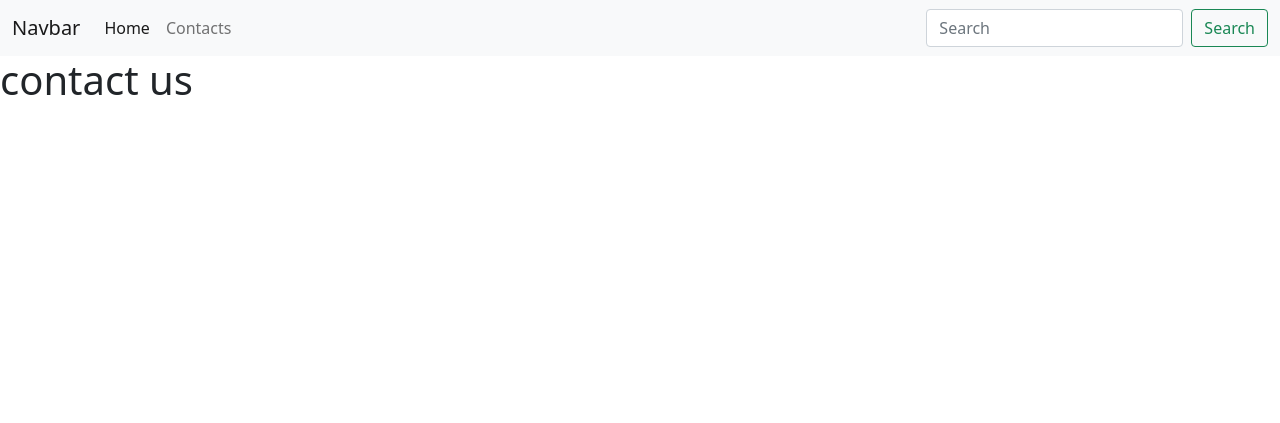
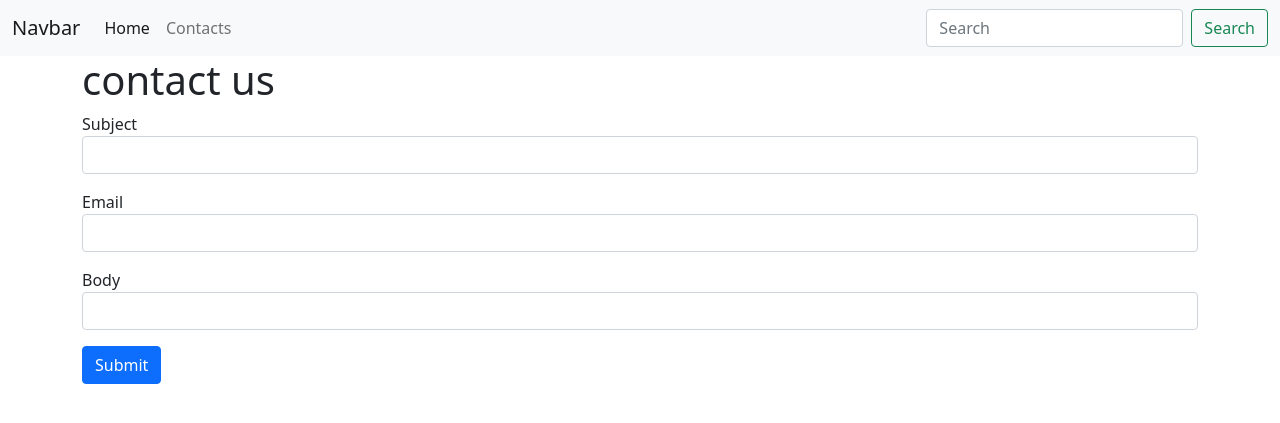
Before and after one commit to Paul-Gigel/MVC_Framework_from_Scratch_php, a PHP site: page /contact in a window 1280 px wide. Shown: the top 423 px of the page. Run offline with PHP 8.4, Linux system fonts and the light colour scheme.

Commit message:
25.04.2022 16:20

```diff
--- a/core/Router.php
+++ b/core/Router.php
@@ -25,11 +25,6 @@ class Router
         $this->response = $response;
     }
 
-    public function get($path, $callback)
-    {
-        $this->routes['get'][$path] = $callback;
-    }
-
     public function resolve()
     {
         $path = $this->request->getPath();
@@ -37,7 +32,7 @@ class Router
         $callback = $this->routes[$method][$path] ?? false;
         if ($callback === false)    {
             $this->response->setStatusCode(404);
-            return "not found";
+            return $this->renderView("_404");
         }
         if (is_string($callback))   {
             return $this->renderView($callback);
@@ -52,12 +47,26 @@ class Router
         return str_replace('{{content}}', $viewContent, $layoutContent);
         //include_once Application::$ROOT_DIR."/views/$view.php";
     }
+    public function renderContent($viewContent)   //$view = $callback
+    {
+        $layoutContent = $this->layoutContent();
+        return str_replace('{{content}}', $viewContent, $layoutContent);
+    }
 
     protected function layoutContent()
     {
         ob_start();
         include_once Application::$ROOT_DIR."/views/layouts/main.php";
         return ob_get_clean();
+    }
+
+    public function get($path, $callback)
+    {
+        $this->routes['get'][$path] = $callback;
+    }
+    public function post($path, $callback)
+    {
+        $this->routes['post'][$path] = $callback;
     }
 
     protected function renderOnlyView($view)
--- a/public/index.php
+++ b/public/index.php
@@ -1,6 +1,7 @@
 <?php
 
 require_once __DIR__ . '/../vendor/autoload.php';
+use app\controllers\SiteController;
 use app\core\Application;
 
 $app = new Application(dirname(__DIR__));
@@ -8,6 +9,7 @@ $app = new Application(dirname(__DIR__));
 
 $app->router->get('/', 'home');
 $app->router->get('/contact', 'contact');
+$app->router->post('/contact', [SiteController::class, 'handleContact']);
 
 
 $app->run();
--- /dev/null
+++ b/views/_404.php
@@ -0,0 +1,3 @@
+<?php
+?>
+<h1>Not Found</h1>
--- a/views/contact.php
+++ b/views/contact.php
@@ -1 +1,16 @@
 <h1>contact us</h1>
+<form action="" method="post">
+    <div class="mb-3">
+        <label>Subject</label>
+        <input type="text" name="subject" class="form-control">
+    </div>
+    <div class="mb-3">
+        <label>Email</label>
+        <input type="text" name="email" class="form-control">
+    </div>
+    <div class="mb-3">
+        <label>Body</label>
+        <input type="text" name="Body" class="form-control">
+    </div>
+    <button type="submit" class="btn btn-primary">Submit</button>
+</form>
--- a/views/layouts/main.php
+++ b/views/layouts/main.php
@@ -37,7 +37,9 @@
         </div>
     </div>
 </nav>
+<div class="container">
 {{content}}
+</div>
 
 <!-- Optional JavaScript; choose one of the two! -->
 
```
Also changed, not shown: controllers/SiteController.php (added, +10 -0 lines).
